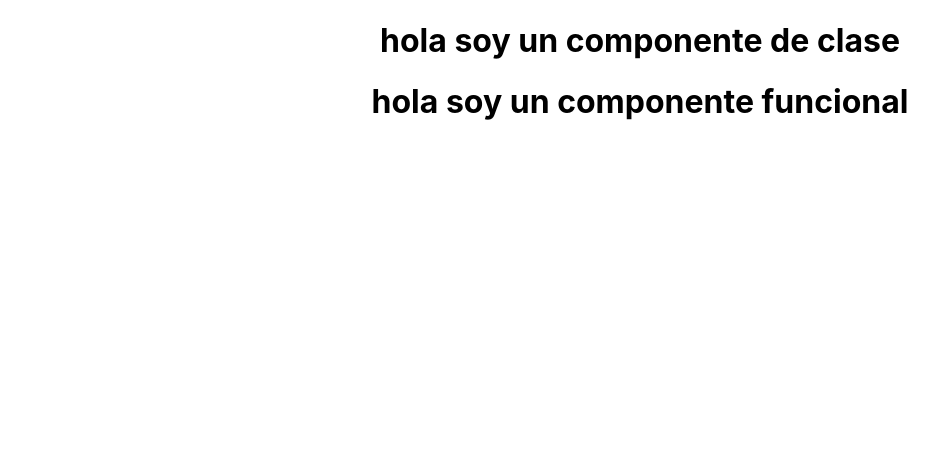
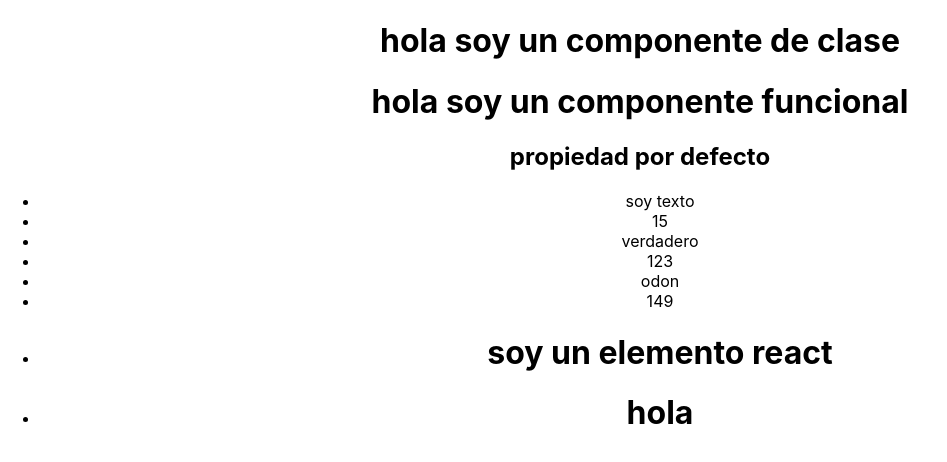
Before and after one commit to odonML/praticas-react, a React (Create React App) app: page / in a window 1280 px wide. Shown: the top 462 px of the page, without its empty margins (0-947 px from the left). Built offline with nearby package versions, Linux system fonts and the light colour scheme.

Commit message:
tipos de props y props tipados

```diff
--- a/package.json
+++ b/package.json
@@ -6,6 +6,7 @@
     "@testing-library/jest-dom": "^5.16.1",
     "@testing-library/react": "^11.2.7",
     "@testing-library/user-event": "^12.8.3",
+    "prop-types": "^15.7.2",
     "react": "^17.0.2",
     "react-dom": "^17.0.2",
     "react-scripts": "4.0.3",
--- a/src/App.js
+++ b/src/App.js
@@ -1,13 +1,23 @@
 import "./App.css";
-import ComponenteClase from './components/ComponenteClase/index';
+import ComponenteClase from "./components/ComponenteClase/index";
 import ComponenteFuncional from "./components/ComponenteFuncional";
+import Propiedades from "./components/Propiedades";
 
 function App() {
     return (
         <div className="App">
-            <ComponenteClase msj="hola soy un componente de clase"/>
-            <ComponenteFuncional msj="hola soy un componente funcional"/>
-
+            <ComponenteClase msj="hola soy un componente de clase" />
+            <ComponenteFuncional msj="hola soy un componente funcional" />
+            <Propiedades
+                cadena="soy texto"
+                numero={15}
+                boleano={true}
+                arreglo={[1, 2, 3]}
+                objeto={{ nombre: "odon", apellido: "lozada" }}
+                funcion={(num) => num * num}
+                elementoReact={<h1>soy un elemento react</h1>}
+                componente={<ComponenteFuncional msj="hola"/>}
+            />
         </div>
     );
 }
--- a/src/components/ComponenteClase/index.js
+++ b/src/components/ComponenteClase/index.js
@@ -1,5 +1,7 @@
 import React, { Component } from 'react';
 
+//Este es un componente de clase en react
+//el cual recibe un prop msj
 class ComponenteClase extends Component {
     render(){
         return <h1>{this.props.msj}</h1>
--- a/src/components/ComponenteFuncional/index.js
+++ b/src/components/ComponenteFuncional/index.js
@@ -1,4 +1,7 @@
 import React from 'react';
+
+//Este es un componente funcional en react que recibe como prop
+//un dato en una variable msj
 
 function ComponenteFuncional({msj}) {
     return <h1>{msj}</h1>
--- /dev/null
+++ b/src/components/Propiedades/index.js
@@ -0,0 +1,44 @@
+import propTypes from 'prop-types';
+import React from 'react'
+
+//Este es un componente que recibe los distintos tipos
+//de props que un componente puede recibir
+/*
+-string
+-number
+-boolean
+-array
+-object
+-function
+-react element (jsx)
+-component
+*/
+function Propiedades(props) {
+    return (
+        <div className="">
+            <h2>{props.porDefecto}</h2>
+            <ul>
+                <li>{props.cadena}</li>
+                <li>{props.numero}</li>
+                <li>{props.boleano? "verdadero" : "falso"}</li>
+                <li>{props.arreglo}</li>
+                <li>{props.objeto.nombre}</li>
+                <li>{props.arreglo.map(props.funcion)}</li>
+                <li>{props.elementoReact}</li>
+                <li>{props.componente}</li>
+            </ul>
+        </div>
+    )
+}
+//De igual manera podemos declarar props pro defecto
+//que no necesitan ser recibidos como por ejemplo el props "porDefecto"
+Propiedades.defaultProps = {
+    porDefecto: "propiedad por defecto"
+}
+//prop-types es una libreria que nos permite definir el tipo de
+//una prop, y si es requerido o no. "npm install prop-types"
+Propiedades.propTypes = {
+    numero: propTypes.number.isRequired
+}
+
+export default Propiedades;
```
